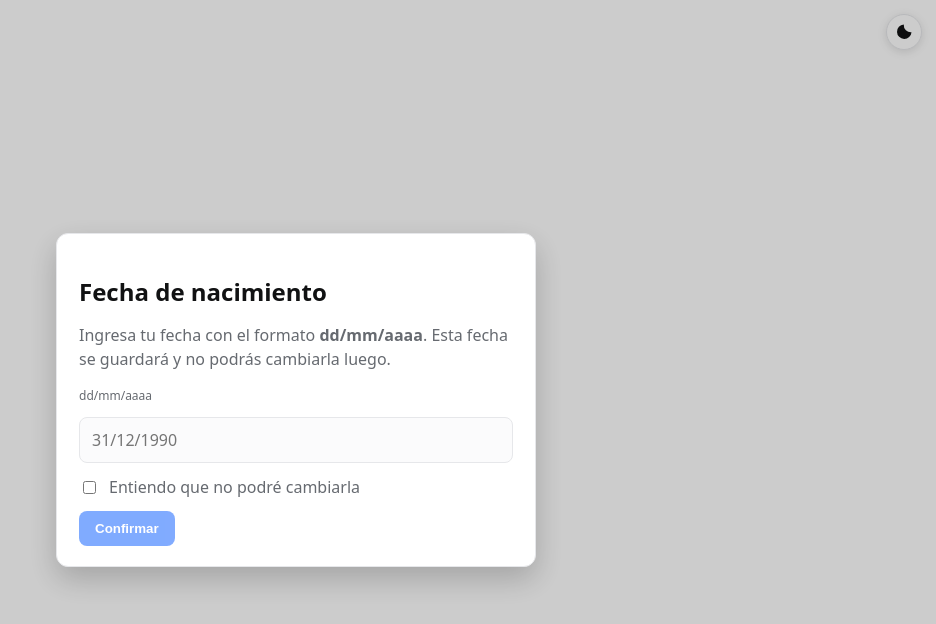
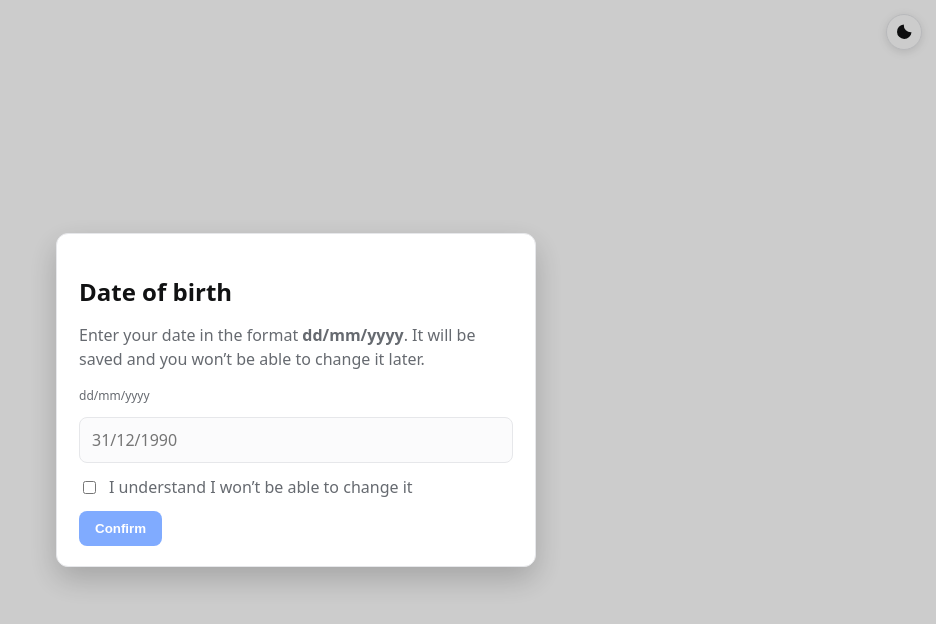
Before and after one commit to guarinogio/life-weeks, a React (Vite) app: page / in a window 1280 px wide. Shown: the top 624 px of the page, without its empty margins (344-1280 px from the left). Built offline with nearby package versions, Linux system fonts and the light colour scheme.

Commit message:
feat: switch UI to English + theme toggle persisted; setup GitHub Pages workflow

```diff
--- a/src/app/App.tsx
+++ b/src/app/App.tsx
@@ -1,5 +1,3 @@
-
-import ThemeToggle from "../components/ThemeToggle";
 import { useMemo, useState } from "react";
 import { getDOB } from "../lib/storage";
 import { computeStats } from "../lib/stats";
@@ -8,59 +6,53 @@ import OnboardingModal from "../components/OnboardingModal/OnboardingModal";
 import LifeGrid from "../components/LifeGrid/LifeGrid";
 import Legend from "../components/Legend";
 import SummaryBar from "../components/SummaryBar";
+import ThemeToggle from "../components/ThemeToggle";
 import styles from "./App.module.css";
 
 export default function App() {
-  // 1) siempre el mismo orden de hooks
+  // hooks must always run in the same order
   const [dobISO, setDobISO] = useState<string | null>(getDOB());
 
-  // 2) estos hooks SIEMPRE se llaman; si no hay DOB devuelven null
   const stats = useMemo(
     () => (dobISO ? computeStats(dobISO, 80) : null),
     [dobISO]
   );
   const age = useMemo(() => (dobISO ? ageBreakdown(dobISO) : null), [dobISO]);
 
-  // 3) ramificamos SOLO el JSX
   return (
     <div className={styles.app}>
-      <ThemeToggle />   {/* ← icono sol/luna fijo arriba a la derecha */}
+      <ThemeToggle />
       {!dobISO ? (
         <OnboardingModal onConfirmed={(iso) => setDobISO(iso)} />
       ) : (
         <>
           <header className={styles.header}>
-            <h1>SEMANAS DE MI VIDA</h1>
-            <p>
-              Cada círculo es una semana. Años en filas, semanas en columnas.
-            </p>
+            <h1>LIFE WEEKS</h1>
+            <p>Each circle is a week. Years run in rows, weeks in columns.</p>
           </header>
 
-          {/* stats y age existen porque dobISO no es null */}
           <SummaryBar stats={stats!} age={age!} />
           <LifeGrid birthDateISO={dobISO} years={80} />
           <Legend />
 
           <footer className={styles.footer}>
             <small>
-              <a
+              {/* <a
                 href="#reset"
                 onClick={(e) => {
                   e.preventDefault();
-                  if (
-                    window.confirm("¿Seguro que quieres borrar tu fecha salvada?")
-                  ) {
+                  if (window.confirm("Are you sure you want to clear your saved date?")) {
                     localStorage.removeItem("lifeweeks.v1");
                     window.location.reload();
                   }
                 }}
                 style={{ opacity: 0.5 }}
               >
-                Reset (oculto)
-              </a>
+                Reset (hidden)
+              </a> */}
             </small>
           </footer>
-         </>
+        </>
       )}
     </div>
   );
--- a/src/components/Legend.tsx
+++ b/src/components/Legend.tsx
@@ -4,11 +4,11 @@ export default function Legend() {
   return (
     <div className={styles.legend} aria-hidden>
       <span className={`${styles.dot} ${styles.past}`} />
-      <span>Vivido</span>
+      <span>Past</span>
       <span className={`${styles.dot} ${styles.current}`} />
-      <span>Actual</span>
+      <span>Current</span>
       <span className={`${styles.dot} ${styles.future}`} />
-      <span>Restante</span>
+      <span>Remaining</span>
     </div>
   );
 }
--- a/src/components/LifeGrid/LifeGrid.tsx
+++ b/src/components/LifeGrid/LifeGrid.tsx
@@ -37,7 +37,7 @@ export default function LifeGrid({ birthDateISO, years = 80 }: Props) {
                 <WeekCell
                   key={w}
                   state={state}
-                  title={`Año ${year}, semana ${w + 1}`}
+                  title={`Year ${year}, week ${w + 1}`}
                 />
               );
             })}
--- a/src/components/OnboardingModal/OnboardingModal.tsx
+++ b/src/components/OnboardingModal/OnboardingModal.tsx
@@ -16,7 +16,6 @@ export default function OnboardingModal({ onConfirmed }: Props) {
   function submit(e: React.FormEvent) {
     e.preventDefault();
     if (!isValid || !accepted) return;
-    // guardamos y notificamos al padre con la misma fecha
     setDOB(iso!);
     onConfirmed(iso!);
   }
@@ -24,14 +23,14 @@ export default function OnboardingModal({ onConfirmed }: Props) {
   return (
     <div className={styles.backdrop}>
       <div className={styles.modal}>
-        <h2>Fecha de nacimiento</h2>
+        <h2>Date of birth</h2>
         <p className={styles.help}>
-          Ingresa tu fecha con el formato <strong>dd/mm/aaaa</strong>. Esta
-          fecha se guardará y no podrás cambiarla luego.
+          Enter your date in the format <strong>dd/mm/yyyy</strong>. It will be
+          saved and you won’t be able to change it later.
         </p>
         <form onSubmit={submit} className={styles.form}>
           <label htmlFor="dob" className={styles.label}>
-            dd/mm/aaaa
+            dd/mm/yyyy
           </label>
           <input
             id="dob"
@@ -50,7 +49,7 @@ export default function OnboardingModal({ onConfirmed }: Props) {
               checked={accepted}
               onChange={(e) => setAccepted(e.target.checked)}
             />
-            <span>Entiendo que no podré cambiarla</span>
+            <span>I understand I won’t be able to change it</span>
           </label>
 
           <button
@@ -59,11 +58,11 @@ export default function OnboardingModal({ onConfirmed }: Props) {
             disabled={!isValid || !accepted}
             aria-disabled={!isValid || !accepted}
           >
-            Confirmar
+            Confirm
           </button>
 
           {!isValid && value.length > 0 && (
-            <p className={styles.error}>Fecha inválida.</p>
+            <p className={styles.error}>Invalid date.</p>
           )}
         </form>
       </div>
--- a/src/components/SummaryBar.tsx
+++ b/src/components/SummaryBar.tsx
@@ -22,13 +22,13 @@ export default function SummaryBar({
   return (
     <section className={styles.wrap}>
       <div className={styles.line}>
-        Has vivido <strong>{stats.livedWeeks.toLocaleString()}</strong> semanas
-        de <strong>{stats.totalWeeks.toLocaleString()}</strong>{" "}
-        (<strong>{stats.percent.toFixed(1)}%</strong>). Te quedan{" "}
+        You have lived <strong>{stats.livedWeeks.toLocaleString()}</strong>{" "}
+        weeks out of <strong>{stats.totalWeeks.toLocaleString()}</strong>{" "}
+        (<strong>{stats.percent.toFixed(1)}%</strong>). Remaining:{" "}
         <strong>{stats.remainingWeeks.toLocaleString()}</strong>.
       </div>
       <div className={styles.lineMuted}>
-        Edad: {age.years} años, {age.months} meses y {age.days} días.
+        Age: {age.years} years, {age.months} months and {age.days} days.
       </div>
     </section>
   );
--- a/src/components/ThemeToggle.tsx
+++ b/src/components/ThemeToggle.tsx
@@ -10,16 +10,16 @@ function getCurrentTheme(): Theme {
 }
 
 export default function ThemeToggle() {
-  // Estado inicial desde el atributo del <html> (ya seteado en main.tsx)
+  // Initial state from the <html> attribute (set in main.tsx)
   const [theme, setTheme] = useState<Theme>(getCurrentTheme());
 
-  // Aplica el tema y persiste en localStorage cada vez que cambia
+  // Apply and persist theme
   useEffect(() => {
     document.documentElement.setAttribute("data-theme", theme);
     localStorage.setItem(KEY, theme);
   }, [theme]);
 
-  // (Opcional) sincroniza si cambia en otra pestaña
+  // Sync if changed in another tab
   useEffect(() => {
     const onStorage = (e: StorageEvent) => {
       if (e.key === KEY && (e.newValue === "light" || e.newValue === "dark")) {
@@ -37,8 +37,8 @@ export default function ThemeToggle() {
     <button
       className={styles.btn}
       onClick={toggle}
-      aria-label={isDark ? "Cambiar a modo claro" : "Cambiar a modo oscuro"}
-      title={isDark ? "Modo claro" : "Modo oscuro"}
+      aria-label={isDark ? "Switch to light mode" : "Switch to dark mode"}
+      title={isDark ? "Light mode" : "Dark mode"}
     >
       {isDark ? <SunIcon /> : <MoonIcon />}
     </button>
```
